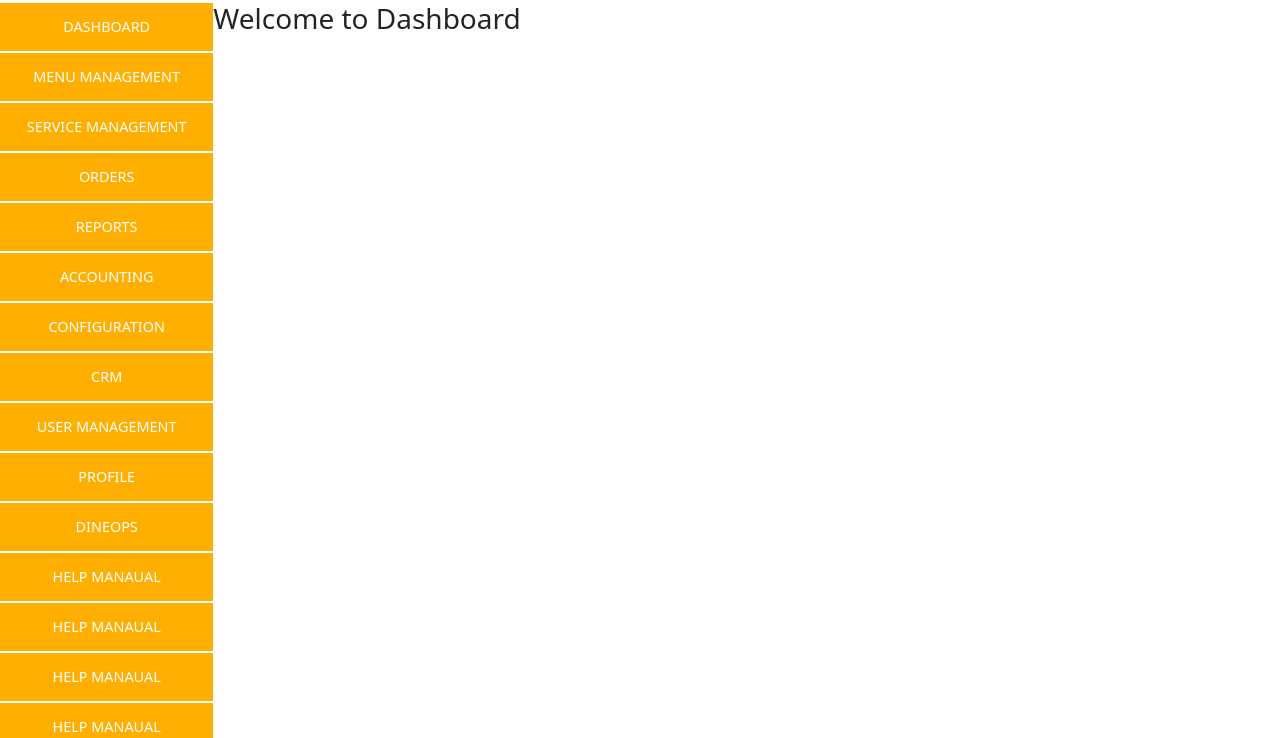
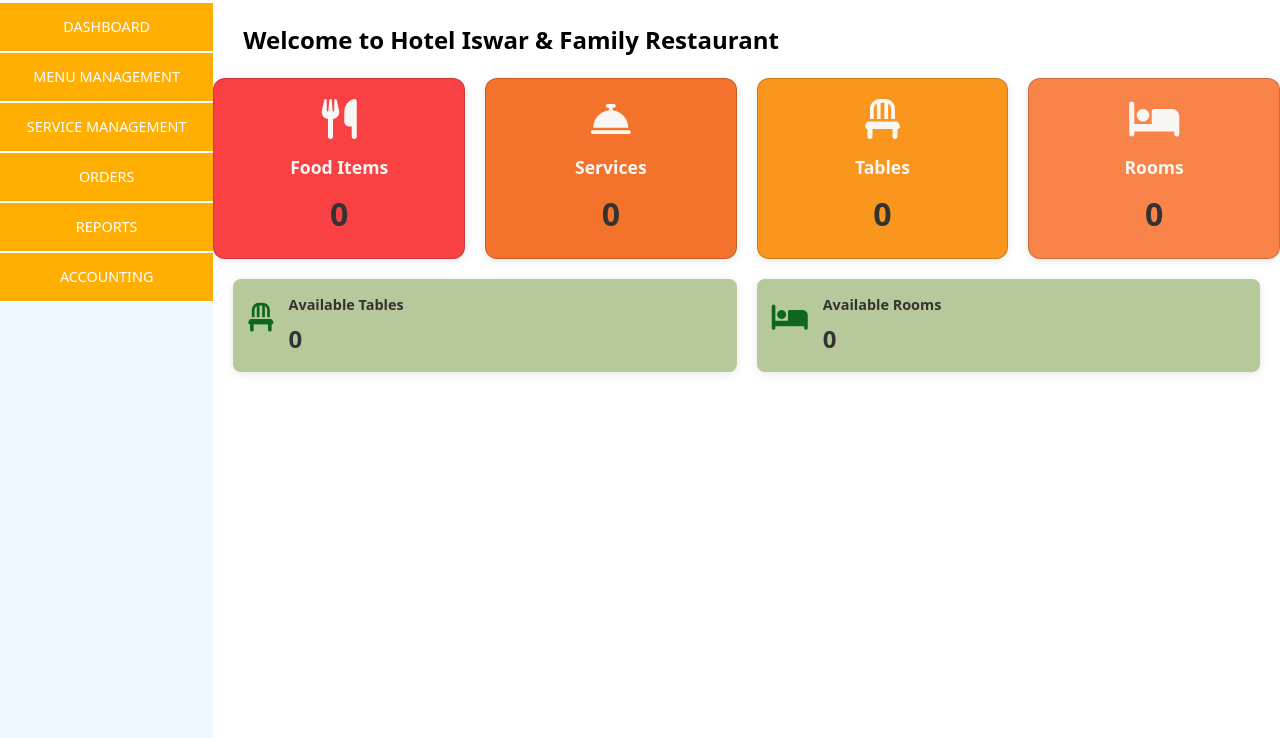
Before and after one commit to hoteliswar/hotel_iswar_frontend, a PHP site: page /hotel-iswar/dashboard/dashboard.html in a window 1280 px wide. Shown: the part 70-808 px from the top of the page. Run offline with PHP 8.4, Linux system fonts and the light colour scheme.

Commit message:
[dashboard]

```diff
--- a/hotel-iswar/common.js
+++ b/hotel-iswar/common.js
@@ -1,4 +1,25 @@
 baseURL = 'https://dineops.onrender.com/api/';
+
+// Add this at the beginning of your file, after baseURL declaration
+function checkTokensAndRedirect() {
+    // Check if current page is login page
+    if (window.location.pathname.includes('/login/login.html')) {
+        return; // Skip redirect if already on login page
+    }
+
+    const accessToken = getCookie('access_token');
+    const refreshToken = getCookie('refresh_token');
+
+    if (!accessToken || !refreshToken) {
+        const rootPath = window.location.origin;
+        window.location.href = `${rootPath}/hotel-iswar/login/login.html`;
+    }
+}
+
+// Call this function immediately
+// checkTokensAndRedirect();
+
+
 
 // Helper function to save a cookie value
 function setCookie(name, value, minutes) {
@@ -156,6 +177,7 @@ async function refreshAccessToken2(url, option) {
             if (refreshResponse.status === 401) {
                 // Refresh token is also invalid, redirect to login
                 window.location.href = 'index.html';
+                // logout();
                 return;
             } else if (refreshResponse.status === 200) {
                 const data = await refreshResponse.json();
@@ -743,3 +765,11 @@ function clearCookies() {
 function clearLocalStorage() {
     localStorage.clear();
 }
+
+function logout(){
+    clearCookies();
+    clearLocalStorage();
+    // window.location.href = './login/login.html';
+    const rootPath = window.location.origin;
+    window.location.href = `${rootPath}/hotel-iswar/login/login.html`;
+}
--- /dev/null
+++ b/hotel-iswar/dashboard/dashboard-app/dashboard-content.css
@@ -0,0 +1,131 @@
+.dashboard-header {
+    font-size: 1.5em;
+    font-weight: bold;
+    color: #000000;
+    margin-top: 20px;
+    margin-bottom: 20px;
+    margin-left: 30px;
+}
+
+.dashboard-container {
+    padding: 0px;
+    display: grid;
+    grid-template-columns: repeat(4, 1fr);
+    gap: 20px;
+    max-width: 1200px;
+    margin: 0 auto;
+}
+
+.card {
+    background: white;
+    border-radius: 12px;
+    padding: 20px;
+    box-shadow: 0 2px 8px rgba(0,0,0,0.1);
+    text-align: center;
+    transition: transform 0.2s;
+}
+
+.card-fooditems{
+    background-color: #f94144;
+}
+
+.card-services{
+    background-color: #f3722c;
+}
+
+.card-tables{
+    background-color: #f8961e;
+}
+
+.card-rooms{
+    background-color: #f9844a;
+}
+
+.card:hover {
+    transform: translateY(-5px);
+    box-shadow: 0 4px 12px rgba(0,0,0,0.15);
+}
+
+.card-icon {
+    font-size: 2.5em;
+    margin-bottom: 15px;
+    color: #f9f7f3;
+}
+
+.card-title {
+    font-size: 1.1em;
+    color: #f9f7f3;
+    margin-bottom: 10px;
+    font-weight: bold;
+
+}
+
+.count {
+    font-size: 2em;
+    font-weight: bold;
+    color: #333;
+}
+
+@media (max-width: 768px) {
+    .dashboard-container {
+        grid-template-columns: repeat(2, 1fr);
+    }
+}
+
+@media (max-width: 480px) {
+    .dashboard-container {
+        grid-template-columns: 1fr;
+    }
+}
+
+.availability-container {
+    display: flex;
+    gap: 20px;
+    max-width: 1200px;
+    margin: 20px auto;
+    padding: 0 20px;
+}
+
+.small-card {
+    flex: 1;
+    display: flex;
+    align-items: center;
+    background: #b5c99a;
+    border-radius: 8px;
+    padding: 15px;
+    box-shadow: 0 2px 8px rgba(0,0,0,0.1);
+}
+
+.small-card:hover {
+    transform: translateY(-5px);
+    box-shadow: 0 4px 12px rgba(0,0,0,0.15);
+}
+
+.small-card .card-icon {
+    font-size: 1.8em;
+    margin-right: 15px;
+    color: #005d16ea;
+}
+
+.small-card-content {
+    flex: 1;
+}
+
+.small-card-title {
+    font-size: 0.9em;
+    color: #333;
+    margin-bottom: 5px;
+    font-weight: bold;
+}
+
+.small-count {
+    font-size: 1.5em;
+    font-weight: bold;
+    color: #333;
+}
+
+@media (max-width: 480px) {
+    .availability-container {
+        flex-direction: column;
+    }
+}
--- a/hotel-iswar/dashboard/dashboard-app/dashboard-content.html
+++ b/hotel-iswar/dashboard/dashboard-app/dashboard-content.html
@@ -1,11 +1,47 @@
 <!DOCTYPE html>
 <html lang="en">
+
 <head>
     <meta charset="UTF-8">
     <meta name="viewport" content="width=device-width, initial-scale=1.0">
     <title>Dashboard App</title>
+    <link rel="stylesheet" href="./dashboard-app/dashboard-content.css">
 </head>
+
 <body>
-    <h3>Welcome to Dashboard</h3>
+
+
+    <div class="dashboard-header">Welcome to Hotel Iswar & Family Restaurant</div>
+
+    <div class="dashboard-container" id="dashboardContainer">
+        <!-- Cards will be inserted here by JavaScript -->
+    </div>
+
+    <!-- Add this after your existing dashboard-container -->
+    <div class="availability-container">
+        <div class="small-card available-tables">
+            <i class="fas fa-chair card-icon"></i>
+            <div class="small-card-content">
+                <div class="small-card-title">Available Tables</div>
+                <div class="small-count" id="availableTablesCount">0</div>
+            </div>
+        </div>
+        <div class="small-card available-rooms">
+            <i class="fas fa-bed card-icon"></i>
+            <div class="small-card-content">
+                <div class="small-card-title">Available Rooms</div>
+                <div class="small-count" id="availableRoomsCount">0</div>
+            </div>
+        </div>
+    </div>
+
+
+
+
+
+
+
+    <script src="./../../common.js"></script>
 </body>
+
 </html>
--- a/hotel-iswar/dashboard/dashboard-app/dashboard-content.js
+++ b/hotel-iswar/dashboard/dashboard-app/dashboard-content.js
@@ -0,0 +1,64 @@
+function createCard(title, count, iconClass) {
+    const card = document.createElement('div');
+    card.className = 'card';
+    // another class for card
+    card.classList.add(`card-${title.replace(/\s+/g, '').toLowerCase()}`);
+
+    card.innerHTML = `
+        <i class="${iconClass} card-icon"></i>
+        <div class="card-title">${title}</div>
+        <div class="count">${count}</div>
+    `;
+
+    return card;
+}
+
+function initializeDashboard() {
+    const container = document.getElementById('dashboardContainer');
+    console.log(container);
+
+    // Get data from localStorage
+    const foodItems = JSON.parse(localStorage.getItem('allFoodList') || '[]');
+    const services = JSON.parse(localStorage.getItem('serviceList') || '[]');
+    const tables = JSON.parse(localStorage.getItem('tablesList') || '[]');
+    const rooms = JSON.parse(localStorage.getItem('roomsList') || '[]');
+
+    // const foodItems = [{name: 'Food Item 1'}, {name: 'Food Item 2'}, {name: 'Food Item 3'}];
+    // const services = [{name: 'Service 1'}, {name: 'Service 2'}, {name: 'Service 3'}];
+    // const tables = [{name: 'Table 1'}, {name: 'Table 2'}, {name: 'Table 3'}];
+    // const rooms = [{name: 'Room 1'}, {name: 'Room 2'}, {name: 'Room 3'}];
+
+    // Create and append cards with icons
+    container.appendChild(createCard('Food Items', foodItems.length, 'fas fa-utensils'));
+    container.appendChild(createCard('Services', services.length, 'fas fa-concierge-bell'));
+    container.appendChild(createCard('Tables', tables.length, 'fas fa-chair'));
+    container.appendChild(createCard('Rooms', rooms.length, 'fas fa-bed'));
+
+    updateAvailabilityCounts();
+}
+
+// Initialize dashboard when page loads
+document.addEventListener('DOMContentLoaded', initializeDashboard);
+
+console.log('dashboard-content.js loaded');
+initializeDashboard();
+
+
+function updateAvailabilityCounts() {
+    const tables = JSON.parse(localStorage.getItem('tablesList') || '[]');
+    const rooms = JSON.parse(localStorage.getItem('roomsList') || '[]');
+
+    // Count available tables (assuming there's a status or isOccupied property)
+    const availableTables = tables.filter(table => !table.isOccupied).length;
+
+    // Count available rooms (assuming there's a status or isOccupied property)
+    const availableRooms = rooms.filter(room => !room.isOccupied).length;
+
+    // Update the counts in the UI
+    document.getElementById('availableTablesCount').textContent = availableTables;
+    document.getElementById('availableRoomsCount').textContent = availableRooms;
+}
+
+
+// Optionally, update counts periodically
+setInterval(updateAvailabilityCounts, 60000);
--- a/hotel-iswar/dashboard/dashboard.html
+++ b/hotel-iswar/dashboard/dashboard.html
@@ -58,7 +58,7 @@
                             ACCOUNTING
                         </div>
                     </div>
-                    <div class="dash-nav-item">
+                    <!-- <div class="dash-nav-item">
                         <div class="nav-name" id="category-1">
                             CONFIGURATION
                         </div>
@@ -67,8 +67,8 @@
                         <div class="nav-name" id="category-1">
                             CRM
                         </div>
-                    </div>
-                    <div class="dash-nav-item">
+                    </div> -->
+                    <!-- <div class="dash-nav-item">
                         <div class="nav-name" id="category-1">
                             USER MANAGEMENT
                         </div>
@@ -82,8 +82,8 @@
                         <div class="nav-name" id="category-1">
                             DINEOPS
                         </div>
-                    </div>
-                    <div class="dash-nav-item">
+                    </div> -->
+                    <!-- <div class="dash-nav-item">
                         <div class="nav-name" id="category-1">
                             HELP MANAUAL
                         </div>
@@ -102,7 +102,7 @@
                         <div class="nav-name" id="category-1">
                             HELP MANAUAL
                         </div>
-                    </div>
+                    </div> -->
 
                 </div>
             </div>
--- a/hotel-iswar/hotel/booking-app/booking.css
+++ b/hotel-iswar/hotel/booking-app/booking.css
@@ -684,7 +684,8 @@ td {
 .modal-body .btn-checkout,
 .modal-body .btn-services,
 .modal-body .btn-order,
-.modal-body .btn-checkin{
+.modal-body .btn-checkin,
+.modal-body .btn-bill{
     background-color: #f6a903;
     border: 0;
     border-radius: 4px;
```
Also changed, not shown: hotel-iswar/hotel/booking-app/booking.js (+238 -3 lines), hotel-iswar/order_bill/order_bill.css (+5 -5 lines).
